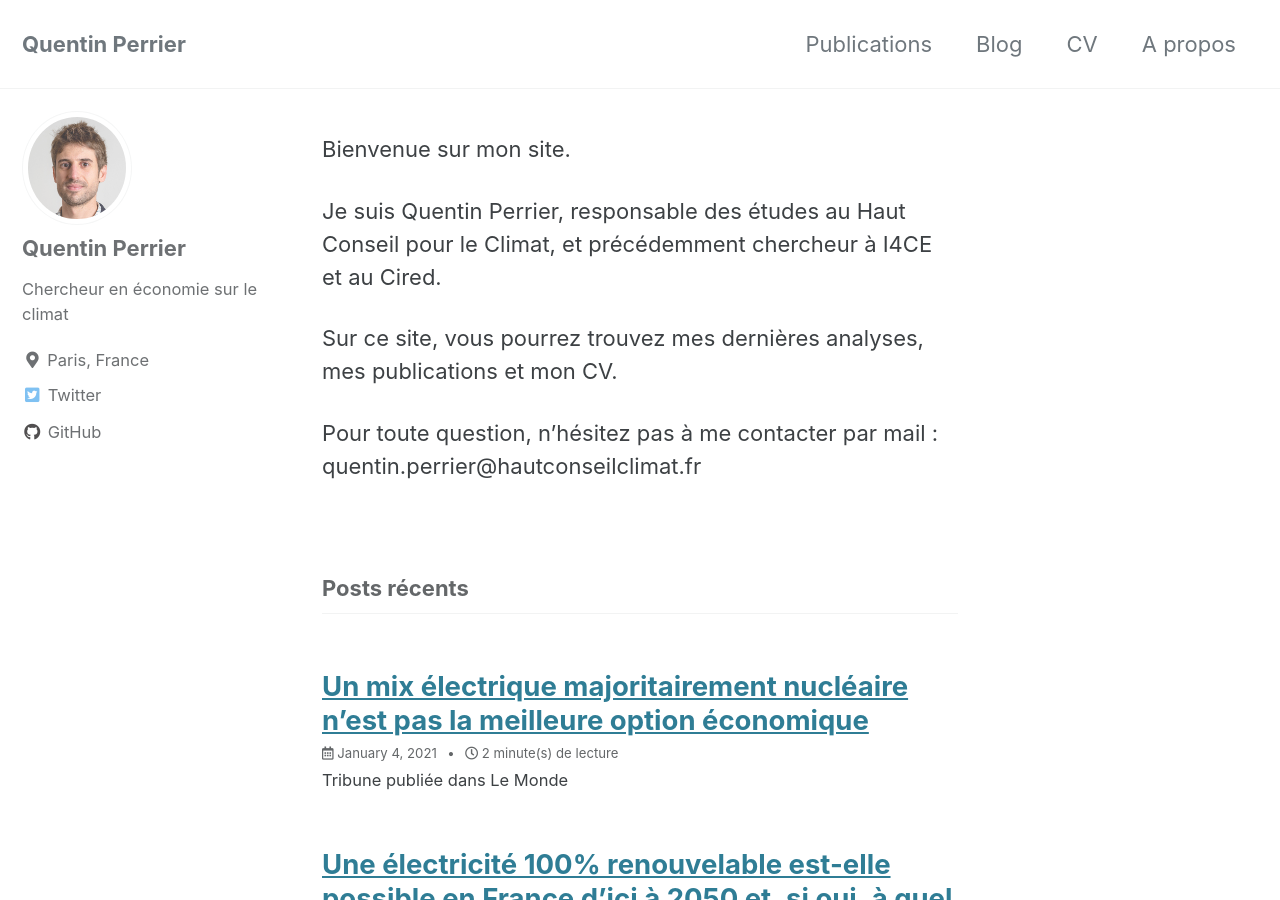
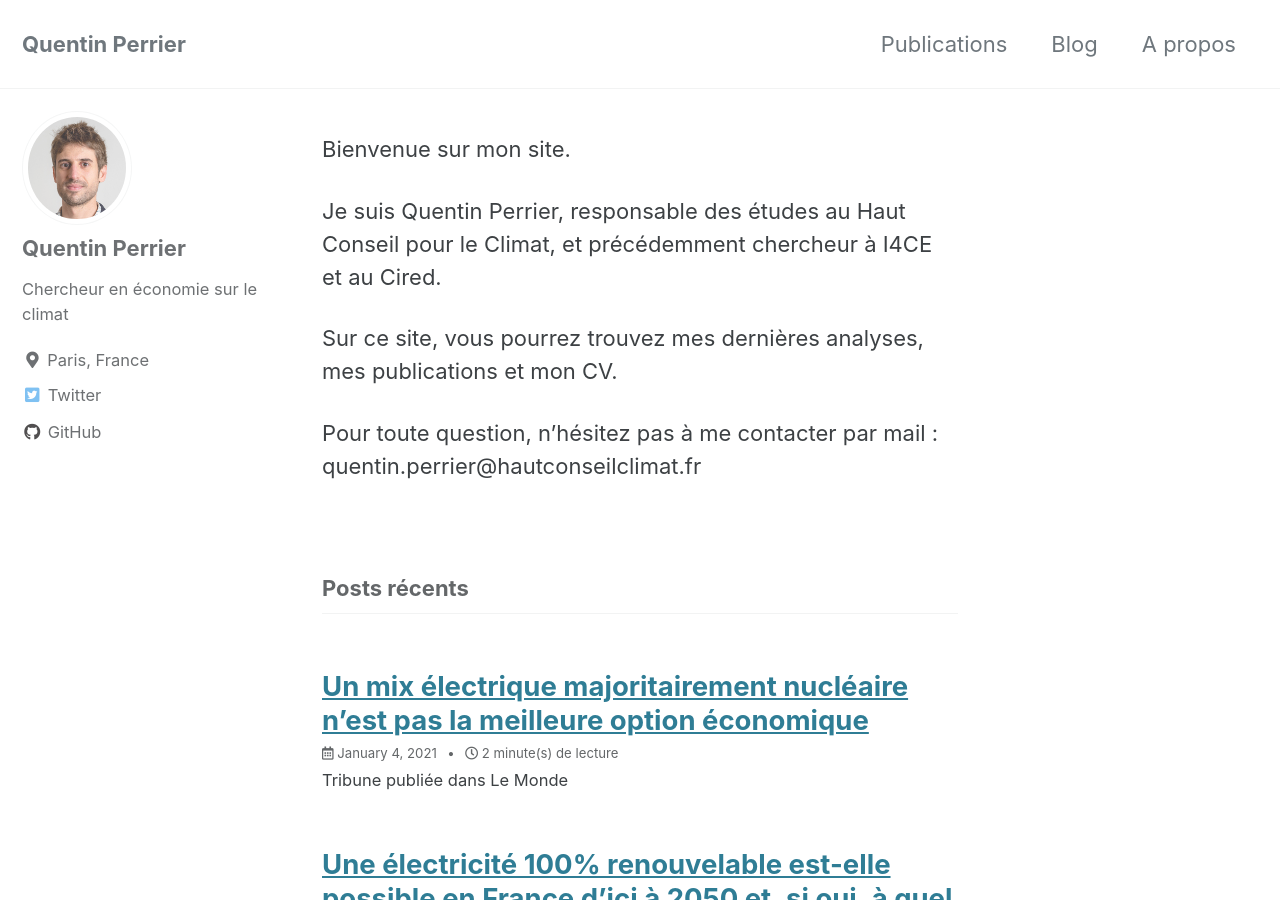
Before and after one commit to QuentinPerrier/QuentinPerrier.github.io, a Jekyll site: the page built from index.md, in a window 1280 px wide and 900 px high. Built offline with Jekyll 4.4.1, drawn with Linux system fonts in a browser that asks for light colours; cached includes are drawn as plain includes.

Commit message:
remove cv

```diff
--- a/_data/navigation.yml
+++ b/_data/navigation.yml
@@ -4,8 +4,6 @@ main:
     url: /publications/
   - title: "Blog"
     url: /blog/
-  - title: "CV"
-    url: https://quentinperrier.s3.amazonaws.com/documents/CV_Quentin_Perrier.pdf
   - title: "A propos"
     url: /about/
 
```
